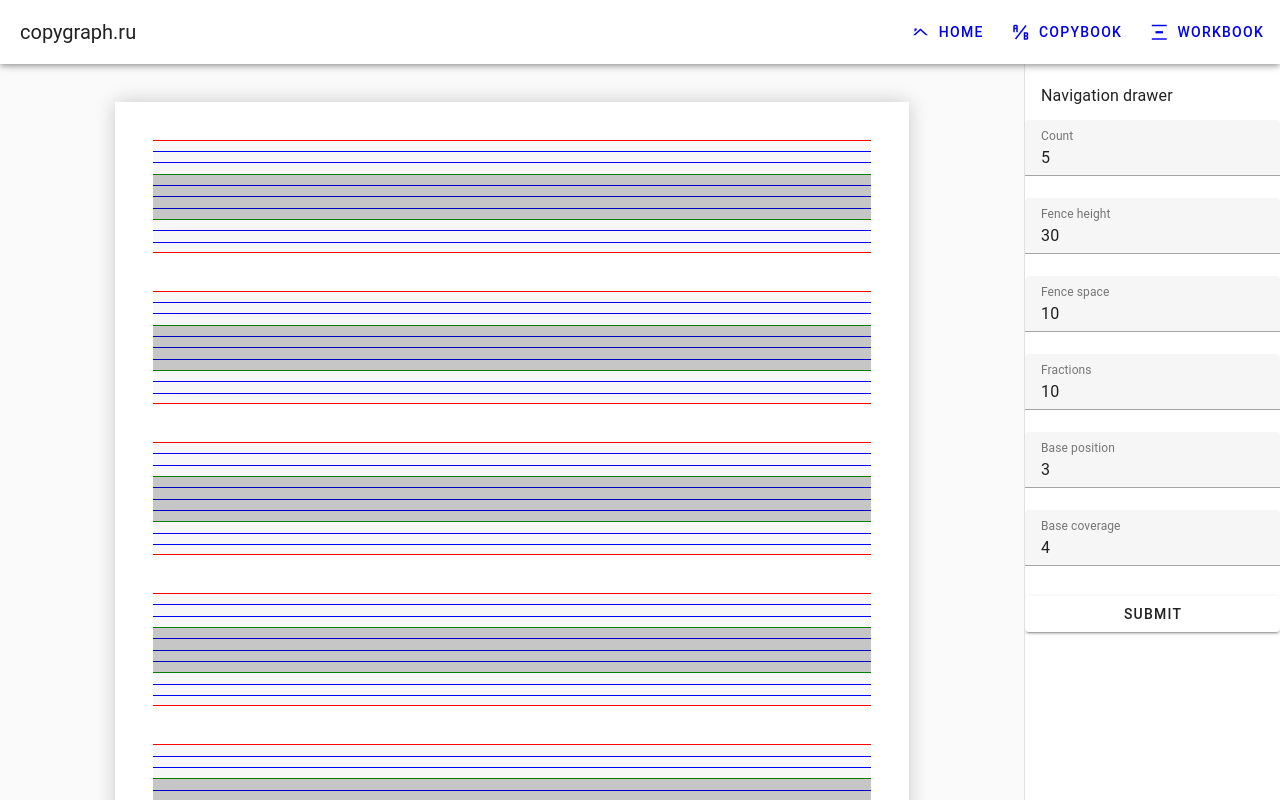
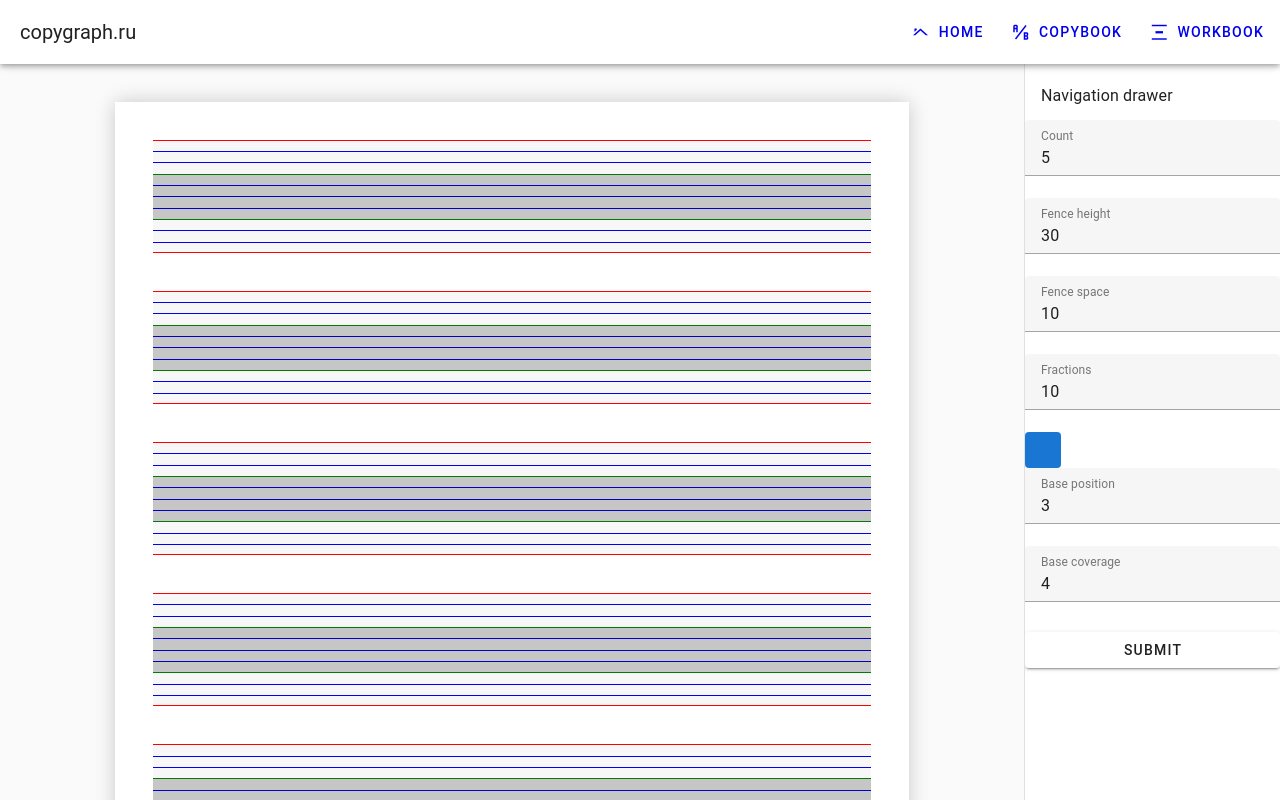
Before and after one commit to Loac/copygraph.ru, a Vue app: page /workbook in a window 1280 px wide. Shown: the top 800 px of the page. Built offline with nearby package versions, Linux system fonts and the light colour scheme.

Commit message:
color picker

```diff
--- a/src/views/WorkbookView.vue
+++ b/src/views/WorkbookView.vue
@@ -1,5 +1,4 @@
 <template>
-
   <TheWorkbook
     :line-count="count"
     :style="style"
@@ -35,9 +34,21 @@
           type="number"
           @input="fence.update()"
         ></v-text-field>
-<!--        <v-color-picker></v-color-picker>-->
 
 
+        <v-menu v-model="menu"  :close-on-content-click="false">
+          <template v-slot:activator="{ props }">
+            <v-btn v-bind="props" :style="swatchStyle" elevation="0"></v-btn>
+          </template>
+          <v-card>
+            <v-card-text class="pa-0">
+              <v-color-picker v-model="color"
+                              :hide-inputs="true"
+                              :modes="['rgb']"
+                              flat />
+            </v-card-text>
+          </v-card>
+        </v-menu>
 
         <v-text-field
           v-model="fence.basePosition"
@@ -96,6 +107,14 @@
       cssFenceHeight: function (): string {
         return this.fenceHeight + "mm"
       },
+      swatchStyle() {
+        const { color } = this
+        return {
+          backgroundColor: color,
+          cursor: 'pointer',
+          minWidth: 'var(--v-btn-height)',
+        }
+      }
       // height: {
       //   get(): string {
       //     return this.blah2 + "mm";
@@ -118,7 +137,11 @@
 
         ],
         blah2: "blah2",
-        root: document.documentElement
+        root: document.documentElement,
+        color: '#1976D2FF',
+        mask: '!#XXXXXXXX',
+        menu: false,
+        picker: true,
       }
     },
     setup(props, ctx) {
@@ -139,6 +162,7 @@
 <style>
   .bbb {
     background: red;
+    width: var(--v-btn-height);
     height: v-bind(cssFenceHeight);
   }
 </style>
```
